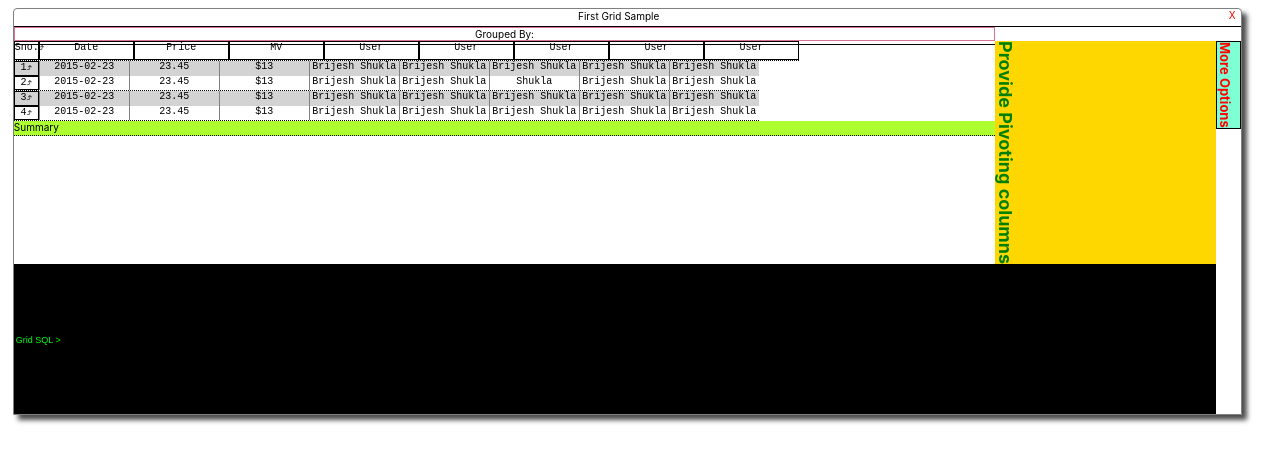
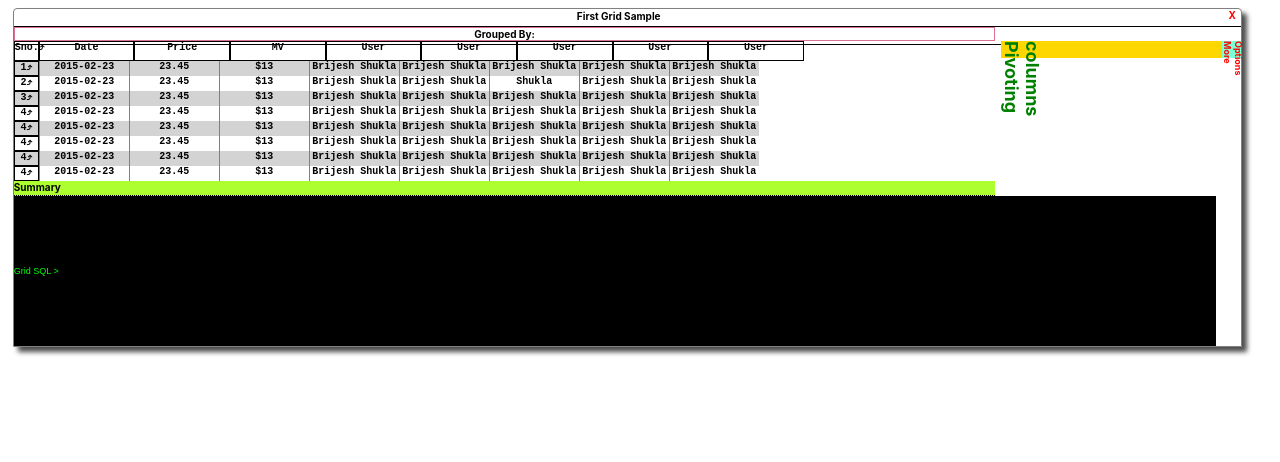
Before and after one commit to birlax/learnHTMLCSSJS, a website: page index.html in a window 1280 px wide. Drawn offline with Linux system fonts and the light colour scheme.

Commit message:
Adding few more Reviewer:Self

```diff
--- a/css/style.css
+++ b/css/style.css
@@ -20,6 +20,7 @@
     outline: 0px;
     padding: 0px;
     width: 96%;
+    font-weight: bold;
 }
 
 .window-manager {
@@ -93,11 +94,12 @@
     padding: 0px;
     writing-mode: vertical-lr;
     font-weight: bold;
+    height: 100%;
 }
 
 
 .data-sql-port {
-    border: 1px solid black;
+    border: 0px solid black;
     width: 98%;
     height: 150px;
     background-color: black;
@@ -110,7 +112,7 @@
 }
 
 .input-data-sql-port {
-    border: 1px solid black;
+    border: 0px solid black;
     width: 100%;
     height: 150px;
     background-color: black;
@@ -123,21 +125,20 @@
 }
 
 .vertical-additional-options {
-    border: 1px solid black;
-    width: 2%;
-    max-height: 80%;
+    border: 0px solid black;
+    width: 1.5%;
     background-color: aquamarine;
     float: right;
     color: red;
-    font-size: small;
+    font-size: xx-small;
     vertical-align: text-top;
     padding: 0px;
     writing-mode: vertical-lr;
-    font-weight: bold;
+    height: 100%;
 }
 
 .header-row {
-    border-bottom: 1px dotted black;
+    border-bottom: px dotted black;
     border-left: 0px dotted black;
     border-right: 0px dotted black;
     display: flex;
@@ -149,7 +150,7 @@
 }
 
 .aggregator-row {
-    border-bottom: 1px dotted green;
+    border-bottom: 0px dotted green;
     border-left: 0px dotted green;
     border-right: 0px dotted green;
     /*display: flex;*/
@@ -161,7 +162,7 @@
 }
 
 .filter-row {
-    border-bottom: 1px dotted black;
+    border-bottom: 0px dotted black;
     border-left: 0px dotted black;
     border-right: 0px dotted black;
     display: flex;
@@ -173,7 +174,7 @@
 
 
 .row {
-    border-bottom: 1px dotted black;
+    border-bottom: 0px dotted black;
     border-left: 0px dotted black;
     border-right: 0px dotted black;
     display: flex;
--- a/index.html
+++ b/index.html
@@ -15,9 +15,9 @@
     </div>
     <div class="window-manager">
       <div class="dropzone">Grouped By:</div>
+      <div class="vertical-additional-options">More Options</div>
+      <div class="data-pivot-port">Pivoting columns</div>
       <div class="grid-view-port">
-        <div class="vertical-additional-options">More Options</div>
-        <div class="data-pivot-port">Provide Pivoting columns</div>
         <div class="data-view-port">
           <div class="header-row">
             <span class="cell-header-sno">Sno.</span>
@@ -74,13 +74,55 @@
             <span class="cell">Brijesh Shukla</span>
             <span class="cell">Brijesh Shukla</span>
           </div>
+          <div class="row">
+            <span class="cell-header-sno">4</span>
+            <span class="cell">2015-02-23</span>
+            <span class="cell">23.45</span>
+            <span class="cell">$13</span>
+            <span class="cell">Brijesh Shukla</span>
+            <span class="cell">Brijesh Shukla</span>
+            <span class="cell">Brijesh Shukla</span>
+            <span class="cell">Brijesh Shukla</span>
+            <span class="cell">Brijesh Shukla</span>
+          </div>
+          <div class="row">
+            <span class="cell-header-sno">4</span>
+            <span class="cell">2015-02-23</span>
+            <span class="cell">23.45</span>
+            <span class="cell">$13</span>
+            <span class="cell">Brijesh Shukla</span>
+            <span class="cell">Brijesh Shukla</span>
+            <span class="cell">Brijesh Shukla</span>
+            <span class="cell">Brijesh Shukla</span>
+            <span class="cell">Brijesh Shukla</span>
+          </div>
+          <div class="row">
+            <span class="cell-header-sno">4</span>
+            <span class="cell">2015-02-23</span>
+            <span class="cell">23.45</span>
+            <span class="cell">$13</span>
+            <span class="cell">Brijesh Shukla</span>
+            <span class="cell">Brijesh Shukla</span>
+            <span class="cell">Brijesh Shukla</span>
+            <span class="cell">Brijesh Shukla</span>
+            <span class="cell">Brijesh Shukla</span>
+          </div>
+          <div class="row">
+            <span class="cell-header-sno">4</span>
+            <span class="cell">2015-02-23</span>
+            <span class="cell">23.45</span>
+            <span class="cell">$13</span>
+            <span class="cell">Brijesh Shukla</span>
+            <span class="cell">Brijesh Shukla</span>
+            <span class="cell">Brijesh Shukla</span>
+            <span class="cell">Brijesh Shukla</span>
+            <span class="cell">Brijesh Shukla</span>
+          </div>
         </div>
         <div class="row-summary">Summary</div>
-
         <div class="data-sql-port">
           <form action="#">
             <input id="terminal-1" autocomplete="off" class="input-data-sql-port" type="text" value="Grid SQL > ">
-            <input id="terminal-1-submit" type="submit" hidefocus="true" />
           </form>
         </div>
       </div>
```
